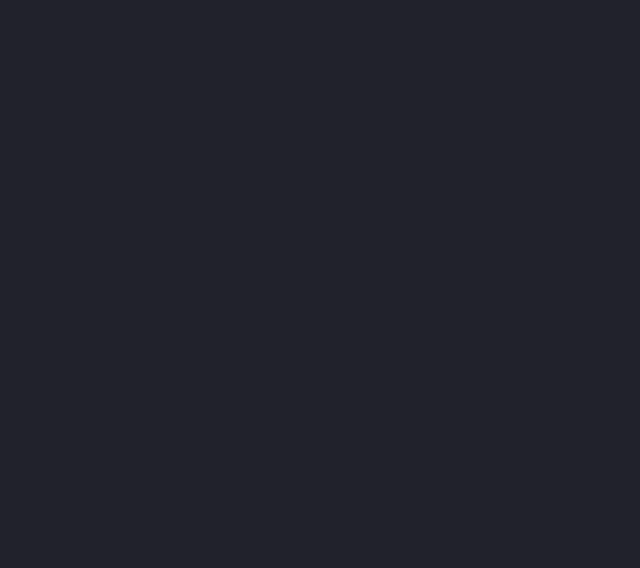
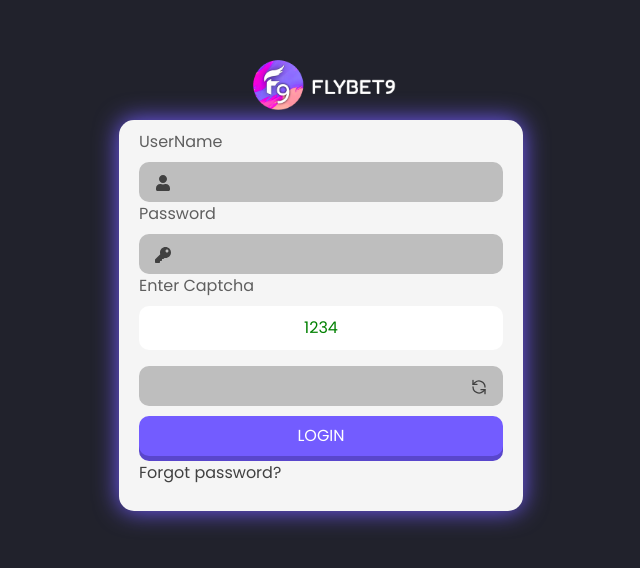
Before and after one commit to Sandy2636/Fly-admin, a React (Create React App) app: page /login in a window 1280 px wide. Before the commit this address had no page. Shown: the part 118-686 px from the top of the page, without its empty margins (319-959 px from the left). Built offline with nearby package versions, Linux system fonts and the light colour scheme; the HTML template or start-up script is replaced by a standard one.

Commit message:
add login page

```diff
--- /dev/null
+++ b/src/Pages/Login/Login.css
@@ -0,0 +1,47 @@
+input {
+    /* Remove all borders, padding, and margin */
+    border: none;
+    padding: 0;
+    margin: 0;
+
+    /* Remove any default background color */
+    background: none;
+
+    /* Remove any default outline styles */
+    outline: none;
+
+    /* Remove any default box-shadow */
+    box-shadow: none;
+
+    /* Set font styles to inherit from the parent */
+    font: inherit;
+  }
+  .fromDiv{
+    box-shadow: 0 0 25px #735cff;
+  }
+  .fromDiv label{
+    color: #5f5f5f;
+  }
+  .inputBox{
+    background-color: #bebebe;
+    padding: 8px 16px;
+    display: flex;
+   align-items: center;
+   border-radius: 10px;
+  }
+  .inputBox span {
+    color: #414141;
+  }
+  .fromDiv button{
+    margin: 10px 0 5px;
+    padding: 8px 20px;
+    width: 100%;
+    background-color: #735cff;
+    color:white;
+    border-radius: 10px;
+    border: none;
+    font-weight: 500;
+    outline: none;
+
+    box-shadow: 0px 5px 0px #5946cc;
+  }
--- /dev/null
+++ b/src/Pages/Login/Login.jsx
@@ -0,0 +1,50 @@
+import React from "react";
+import logo from "../../Assets/Logo.png";
+import { FaUser } from "react-icons/fa";
+import { FaKey } from "react-icons/fa";
+import { LuRefreshCcw } from "react-icons/lu";
+import './Login.css'
+export default function Login() {
+  return (
+    <div
+      style={{
+        height: "100vh",
+        display: "flex",
+        justifyContent: "center",
+        alignItems: "center",
+      }}
+    >
+      <div style={{}}>
+        <div style={{marginBottom:'10px'}}>
+          <img
+            style={{ display: "block", margin: "auto", width: "150px" }}
+            src={logo}
+            alt=""
+          />
+        </div>
+        <form action="">
+          <div className="fromDiv" style={{backgroundColor:'whitesmoke', padding:'10px 20px',borderRadius:'15px'}}>
+            <label htmlFor="username">UserName</label>
+            <br />
+            <div className="inputBox">
+              <span>{<FaUser />}</span> <input type="text" id="username" />
+            </div>
+            <label htmlFor="password">Password</label>
+            <br />
+            <div className="inputBox">
+              <span>{<FaKey />}</span> <input type="text" id="password" />
+            </div>
+            <label htmlFor="">Enter Captcha</label>
+            <p style={{color:'green',textAlign:'center',backgroundColor:'white', borderRadius:'10px',padding:'10px'}}>1234</p>
+            <div className="inputBox">
+              <input type="text" id="password" />
+              <span>{<LuRefreshCcw />}</span>
+            </div>
+            <button type="submit">LOGIN</button>
+            <p style={{ color: '#414141'}}>Forgot password?</p>
+          </div>
+        </form>
+      </div>
+    </div>
+  );
+}
--- a/src/Routes.js
+++ b/src/Routes.js
@@ -22,12 +22,17 @@
 import CreateUser from "./Pages/CreateUser/CreateUser";
 import SuperAdmin from "./Pages/Manage/SuperAdmin/SuperAdmin";
 import Admin from "./Pages/Manage/Admin/Admin";
+import Login from "./Pages/Login/Login";
 
 function AppRoutes() {
   return (
     <div>
       <Routes>
         <Route path="/" element={<HomeLayout child={<Dashboard />} />}></Route>
+        <Route
+          path="/login"
+          element={<Login/>}
+        ></Route>
         <Route
           path="/manage/super-admin"
           element={<HomeLayout child={<SuperAdmin />} />}
```
